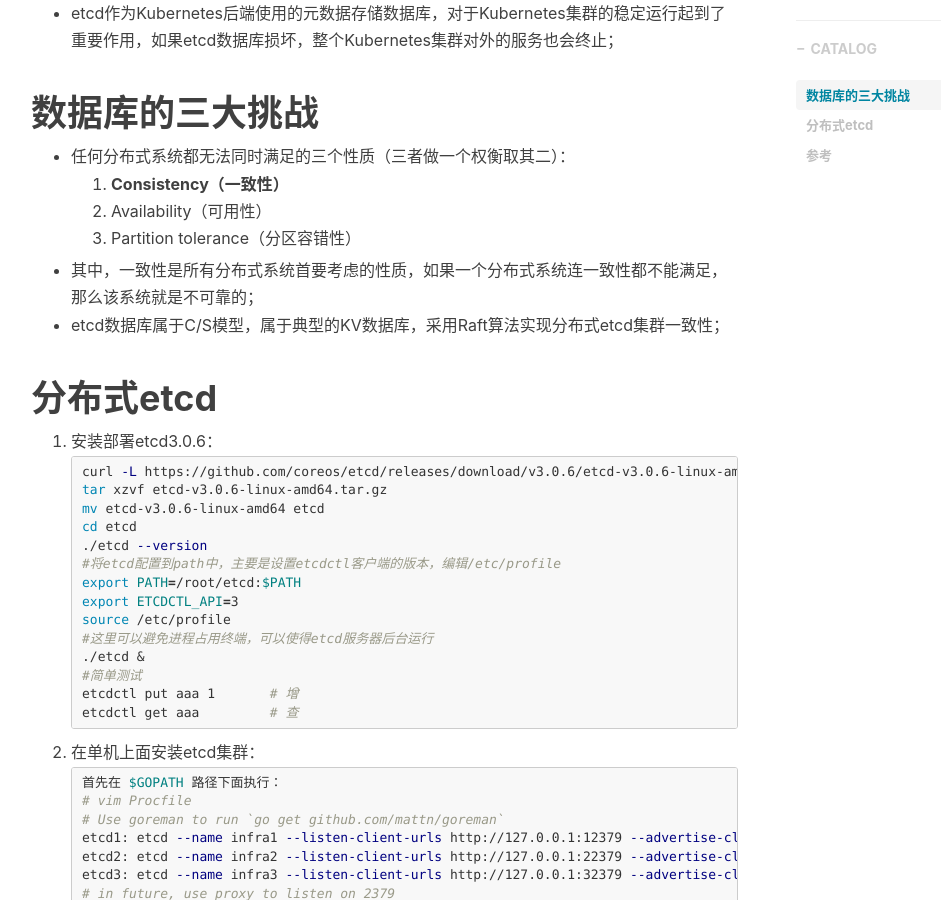
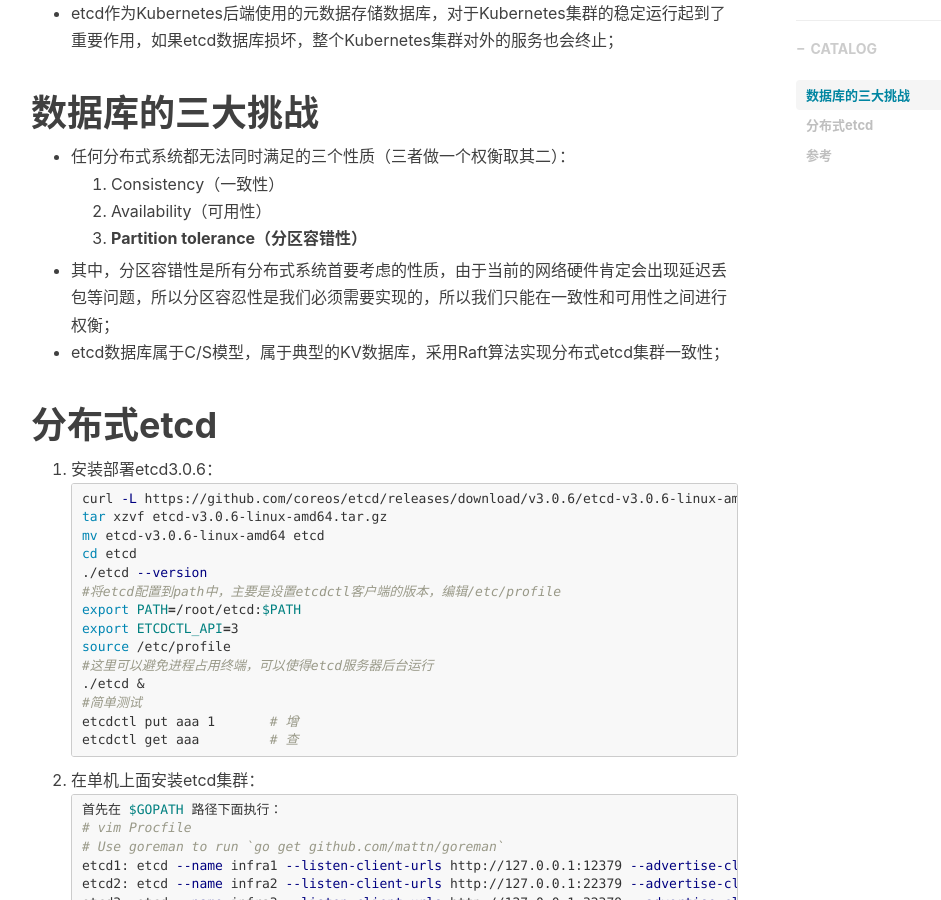
Before and after one commit to xiechengsheng/xiechengsheng.github.io, a Jekyll site: the page built from _posts/2017-11-10-distribute-etcd-database.md, in a window 1280 px wide and 900 px high, scrolled down 543 px. Shown: the whole window, without its empty margins (234-1175 px from the left). Built offline with Jekyll 4.4.1, drawn with Linux system fonts in a browser that asks for light colours; nearby versions of some CDN libraries; comment, search, counter and statistics services are not loaded.

Commit message:
fix some misunderstandings
fix some misunderstandings

```diff
--- a/_posts/2017-11-10-distribute-etcd-database.md
+++ b/_posts/2017-11-10-distribute-etcd-database.md
@@ -15,10 +15,10 @@
 
 # 数据库的三大挑战
 - 任何分布式系统都无法同时满足的三个性质（三者做一个权衡取其二）：
-    1. **Consistency（一致性）**
+    1. Consistency（一致性）
     2. Availability（可用性）
-    3. Partition tolerance（分区容错性）
-- 其中，一致性是所有分布式系统首要考虑的性质，如果一个分布式系统连一致性都不能满足，那么该系统就是不可靠的；
+    3. **Partition tolerance（分区容错性）**
+- 其中，分区容错性是所有分布式系统首要考虑的性质，由于当前的网络硬件肯定会出现延迟丢包等问题，所以分区容忍性是我们必须需要实现的，所以我们只能在一致性和可用性之间进行权衡；
 - etcd数据库属于C/S模型，属于典型的KV数据库，采用Raft算法实现分布式etcd集群一致性；
 
 # 分布式etcd
```
